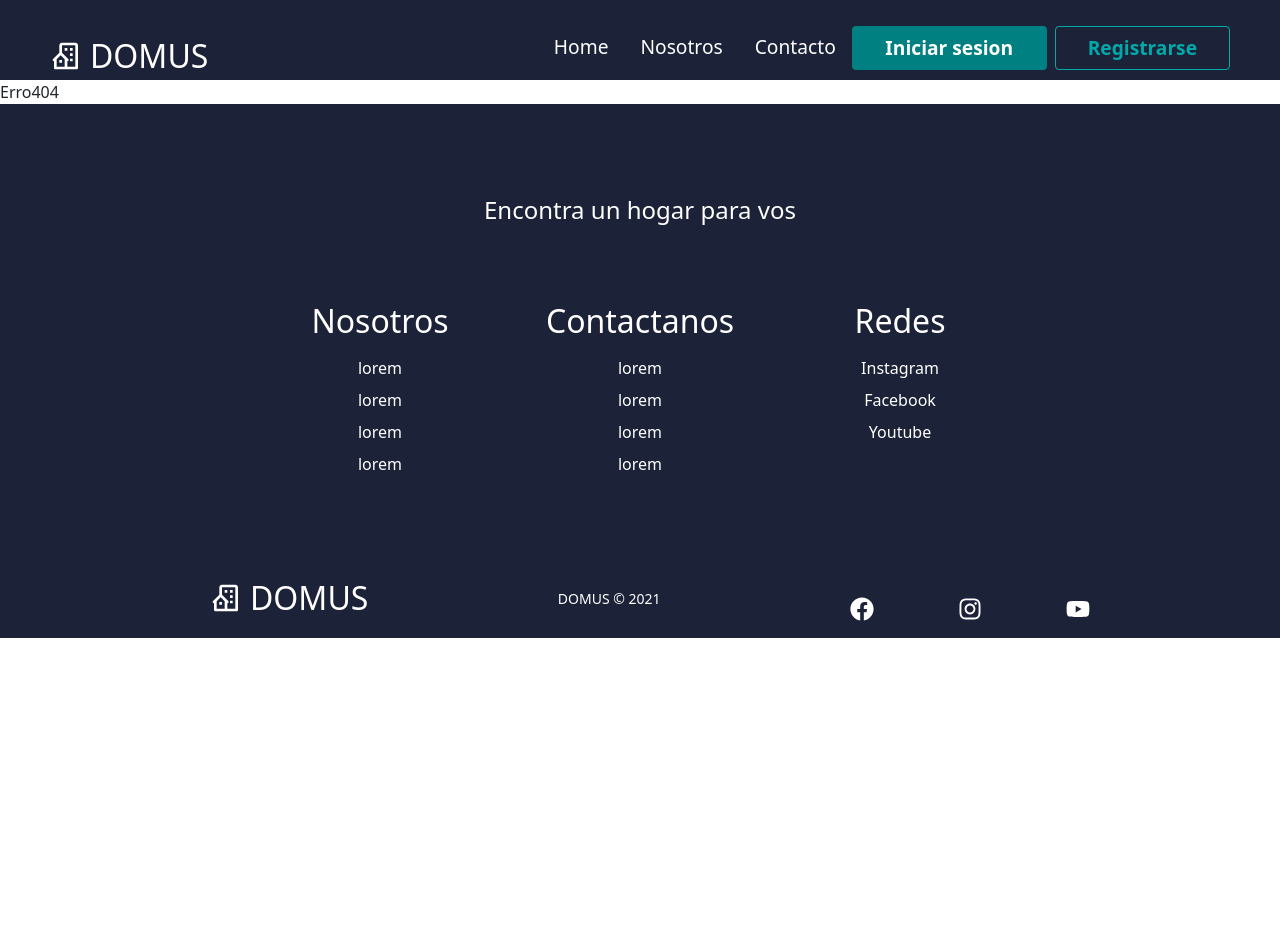
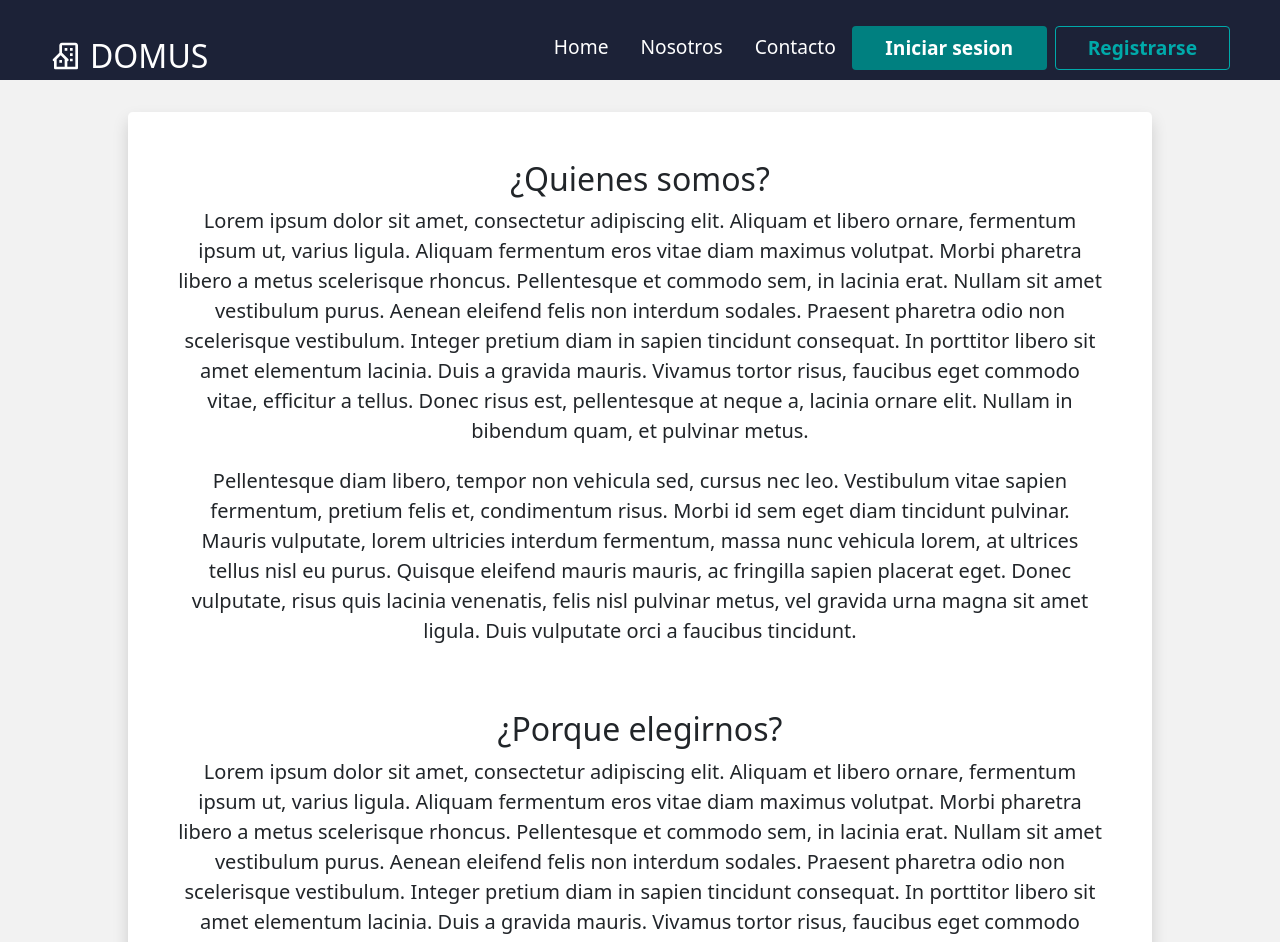
Before and after one commit to joaquindlr/DomusSystem, a React (Create React App) app: page /nosotros in a window 1280 px wide. Shown: the top 942 px of the page. Before the commit the page ends 800 px from the top, so only its background shows below. Built offline with nearby package versions, Linux system fonts and the light colour scheme.

Commit message:
se agrego la pantalla de nosotros

```diff
--- a/src/configs/routes.js
+++ b/src/configs/routes.js
@@ -19,6 +19,7 @@ import Consultas from "../pages/Consultas";
 import GestionEmpleados from "../pages/GestionEmpleados";
 import GestionClientes from "../pages/GestionClientes";
 import GestionPropiedades from "../pages/GestionPropiedades";
+import Nosotros from "../pages/Nosotros";
 //register
 
 //Other
@@ -144,6 +145,11 @@ const routes = [
         exact: true,
       },
       {
+        path: "/nosotros",
+        component: Nosotros,
+        exact: true,
+      },
+      {
         component: Error404,
       },
 
--- a/src/layouts/Header.js
+++ b/src/layouts/Header.js
@@ -64,16 +64,19 @@ function Header() {
               </li>
               <li className="nav-item">
                 <Link
-                  to="/nosotros-info"
+                  to="/nosotros"
                   className="nav-links"
                   onClick={closeMobileMenu}
                 >
                   Nosotros
                 </Link>
               </li>
-              <li className='nav-item'>
-                <Link to='/contacto' className='nav-links'
-                 onClick={closeMobileMenu}>
+              <li className="nav-item">
+                <Link
+                  to="/contacto"
+                  className="nav-links"
+                  onClick={closeMobileMenu}
+                >
                   Contacto
                 </Link>
               </li>
--- a/src/pages/Contacto.js
+++ b/src/pages/Contacto.js
@@ -1,18 +1,19 @@
-import React, {useState} from 'react'
-import { useForm} from "react-hook-form";
+import React, { useState } from "react";
+import { useForm } from "react-hook-form";
 import { useHistory } from "react-router-dom";
-import {AiFillPhone,
-    AiFillMail, AiOutlineInstagram,
-    AiFillFacebook,AiFillYoutube, AiFillInstagram } from "react-icons/ai"
+import {
+  AiFillPhone,
+  AiFillMail,
+  AiOutlineInstagram,
+  AiFillFacebook,
+  AiFillYoutube,
+  AiFillInstagram,
+} from "react-icons/ai";
 
 function Contacto() {
-    const { register, handleSubmit } = useForm();
+  const { register, handleSubmit } = useForm();
 
   const [errorEmail, setErrorEmail] = useState(false);
-  const [errortext, setErrortext] = useState(false);
-  const [errorRetext, setErrorRetext] = useState(false);
-
-  const history = useHistory();
 
   const onSubmit = (data) => {
     validar(data);
@@ -20,7 +21,6 @@ function Contacto() {
   };
 
   const validar = (data) => {
-
     if (data.email === "") {
       setErrorEmail(true);
     } else {
@@ -44,27 +44,45 @@ function Contacto() {
         style={{
           width: "80%",
           display: "flex",
-          flexDirection:"column",
-          alignItems:"center",
+          flexDirection: "column",
+          alignItems: "center",
           backgroundColor: "white",
         }}
       >
-
-        <div style={{marginLeft:"1rem", width:"80%"}}>
-        <h2 className="mb-5 text-center ">Contacto</h2>
-        <div className="mb-4">
-            <AiFillPhone/>
-            <div style={{display:"inline-block" ,marginLeft:"5px"}}>   <p>+54 1234 5678</p></div><br />
-            <AiFillMail/>
-            <div style={{display:"inline-block" ,marginLeft:"5px"}}>   <p>domusnmobiliaria@mail.com</p></div><br />
-            <AiFillInstagram/>
-            <div style={{display:"inline-block" ,marginLeft:"5px"}}>   <p>@domus.inmobiliaria</p></div><br />
-            <AiFillFacebook/>
-            <div style={{display:"inline-block" ,marginLeft:"5px"}}>   <p>Domus Inmobiliaria</p></div><br />
-            <AiFillYoutube/>
-            <div style={{display:"inline-block" ,marginLeft:"5px"}}>   <p>youtube.com/DomusInmobiliaria</p></div><br />
-        </div>
-
+        <div style={{ marginLeft: "1rem", width: "80%" }}>
+          <h2 className="mb-5 text-center ">Contacto</h2>
+          <div className="mb-4">
+            <AiFillPhone />
+            <div style={{ display: "inline-block", marginLeft: "5px" }}>
+              {" "}
+              <p>+54 1234 5678</p>
+            </div>
+            <br />
+            <AiFillMail />
+            <div style={{ display: "inline-block", marginLeft: "5px" }}>
+              {" "}
+              <p>domusnmobiliaria@mail.com</p>
+            </div>
+            <br />
+            <AiFillInstagram />
+            <div style={{ display: "inline-block", marginLeft: "5px" }}>
+              {" "}
+              <p>@domus.inmobiliaria</p>
+            </div>
+            <br />
+            <AiFillFacebook />
+            <div style={{ display: "inline-block", marginLeft: "5px" }}>
+              {" "}
+              <p>Domus Inmobiliaria</p>
+            </div>
+            <br />
+            <AiFillYoutube />
+            <div style={{ display: "inline-block", marginLeft: "5px" }}>
+              {" "}
+              <p>youtube.com/DomusInmobiliaria</p>
+            </div>
+            <br />
+          </div>
 
           <h2 className="mb-4 text-left">Dejanos un mensaje</h2>
           <form onSubmit={handleSubmit(onSubmit)}>
@@ -76,8 +94,8 @@ function Contacto() {
                 type="email"
                 class="form-control"
                 id="email"
-                name="email"/>
-
+                name="email"
+              />
             </div>
             <div class="mb-3">
               <label for="Nombre" className="form-label">
@@ -87,14 +105,18 @@ function Contacto() {
                 type="text"
                 class="form-control"
                 name="Nombre"
-                id="Nombre"  />
-
+                id="Nombre"
+              />
             </div>
             <div class="mb-3 ">
-              <label for="Nombre" class="form-label" >
+              <label for="Nombre" class="form-label">
                 Tu mensaje
               </label>
-              <textarea class="form-control" aria-label="With textarea"  style={{height:"10rem"}}></textarea>
+              <textarea
+                class="form-control"
+                aria-label="With textarea"
+                style={{ height: "10rem" }}
+              ></textarea>
             </div>
             <button type="submit" className="btn btn-primary w-100">
               Enviar
@@ -102,7 +124,8 @@ function Contacto() {
           </form>
         </div>
       </div>
-    </div>)
+    </div>
+  );
 }
 
-export default Contacto
+export default Contacto;
--- /dev/null
+++ b/src/pages/Nosotros.js
@@ -0,0 +1,108 @@
+const Nosotros = () => {
+  return (
+    <>
+      <div
+        style={{
+          paddingTop: "4rem",
+          paddingBottom: "4rem",
+          display: "grid",
+          placeItems: "center",
+          backgroundColor: "#f2f2f2",
+          paddingTop: "2rem",
+        }}
+      >
+        <div
+          className="rounded-3 py-5 shadow px-5 text-center "
+          style={{
+            width: "80%",
+            display: "flex",
+            flexDirection: "column",
+            alignItems: "center",
+            backgroundColor: "white",
+          }}
+        >
+          <h2>¿Quienes somos?</h2>
+          <p className="fs-5">
+            Lorem ipsum dolor sit amet, consectetur adipiscing elit. Aliquam et
+            libero ornare, fermentum ipsum ut, varius ligula. Aliquam fermentum
+            eros vitae diam maximus volutpat. Morbi pharetra libero a metus
+            scelerisque rhoncus. Pellentesque et commodo sem, in lacinia erat.
+            Nullam sit amet vestibulum purus. Aenean eleifend felis non interdum
+            sodales. Praesent pharetra odio non scelerisque vestibulum. Integer
+            pretium diam in sapien tincidunt consequat. In porttitor libero sit
+            amet elementum lacinia. Duis a gravida mauris. Vivamus tortor risus,
+            faucibus eget commodo vitae, efficitur a tellus. Donec risus est,
+            pellentesque at neque a, lacinia ornare elit. Nullam in bibendum
+            quam, et pulvinar metus.
+          </p>
+          <p className="fs-5 pt-1">
+            Pellentesque diam libero, tempor non vehicula sed, cursus nec leo.
+            Vestibulum vitae sapien fermentum, pretium felis et, condimentum
+            risus. Morbi id sem eget diam tincidunt pulvinar. Mauris vulputate,
+            lorem ultricies interdum fermentum, massa nunc vehicula lorem, at
+            ultrices tellus nisl eu purus. Quisque eleifend mauris mauris, ac
+            fringilla sapien placerat eget. Donec vulputate, risus quis lacinia
+            venenatis, felis nisl pulvinar metus, vel gravida urna magna sit
+            amet ligula. Duis vulputate orci a faucibus tincidunt.
+          </p>
+          <h2 className="pt-5">¿Porque elegirnos?</h2>
+          <p className="fs-5">
+            Lorem ipsum dolor sit amet, consectetur adipiscing elit. Aliquam et
+            libero ornare, fermentum ipsum ut, varius ligula. Aliquam fermentum
+            eros vitae diam maximus volutpat. Morbi pharetra libero a metus
+            scelerisque rhoncus. Pellentesque et commodo sem, in lacinia erat.
+            Nullam sit amet vestibulum purus. Aenean eleifend felis non interdum
+            sodales. Praesent pharetra odio non scelerisque vestibulum. Integer
+            pretium diam in sapien tincidunt consequat. In porttitor libero sit
+            amet elementum lacinia. Duis a gravida mauris. Vivamus tortor risus,
+            faucibus eget commodo vitae, efficitur a tellus. Donec risus est,
+            pellentesque at neque a, lacinia ornare elit. Nullam in bibendum
+            quam, et pulvinar metus.
+          </p>
+          <h2 className="pt-5">¿Donde estamos?</h2>
+          <div className="d-md-flex">
+            <div>
+              <p className="fs-5">
+                Lorem ipsum dolor sit amet, consectetur adipiscing elit. Aliquam
+                et libero ornare, fermentum ipsum ut, varius ligula. Aliquam
+                fermentum eros vitae diam maximus volutpat. Morbi pharetra
+                libero a metus scelerisque rhoncus. Pellentesque et commodo sem,
+                in lacinia erat. Nullam sit amet vestibulum purus. Aenean
+                eleifend felis non interdum sodales. Praesent pharetra odio non
+                scelerisque vestibulum. Integer pretium diam in sapien tincidunt
+                consequat. In porttitor libero sit amet elementum lacinia. Duis
+                a gravida mauris. Vivamus tortor risus, faucibus eget commodo
+                vitae, efficitur a tellus. Donec risus est, pellentesque at
+                neque a, lacinia ornare elit. Nullam in bibendum quam, et
+                pulvinar metus.
+              </p>
+              <p className="fs-5 ">
+                Pellentesque diam libero, tempor non vehicula sed, cursus nec
+                leo. Vestibulum vitae sapien fermentum, pretium felis et,
+                condimentum risus. Morbi id sem eget diam tincidunt pulvinar.
+                Mauris vulputate, lorem ultricies interdum fermentum, massa nunc
+                vehicula lorem, at ultrices tellus nisl eu purus. Quisque
+                eleifend mauris mauris, ac fringilla sapien placerat eget. Donec
+                vulputate, risus quis lacinia venenatis, felis nisl pulvinar
+                metus, vel gravida urna magna sit amet ligula. Duis vulputate
+                orci a faucibus tincidunt.
+              </p>
+            </div>
+            <img
+              style={{ height: "25rem", width: "25rem" }}
+              src="https://i.ibb.co/Qb1QdCy/marcador-google.png"
+              className="d-none d-lg-block"
+            />
+            <img
+              style={{ height: "15rem", width: "15rem" }}
+              src="https://i.ibb.co/Qb1QdCy/marcador-google.png"
+              className="d-lg-none"
+            />
+          </div>
+        </div>
+      </div>
+    </>
+  );
+};
+
+export default Nosotros;
```
Also changed, not shown: public/ubi.png (added).
